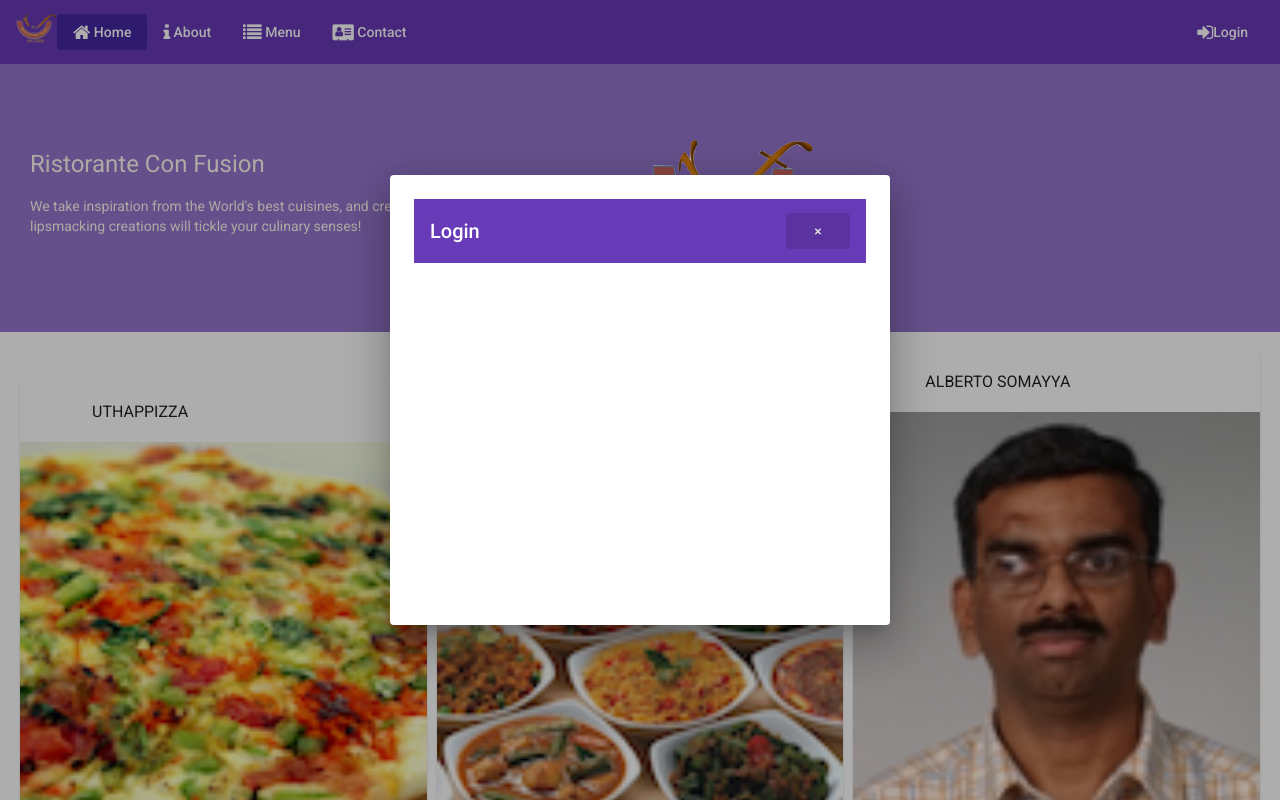
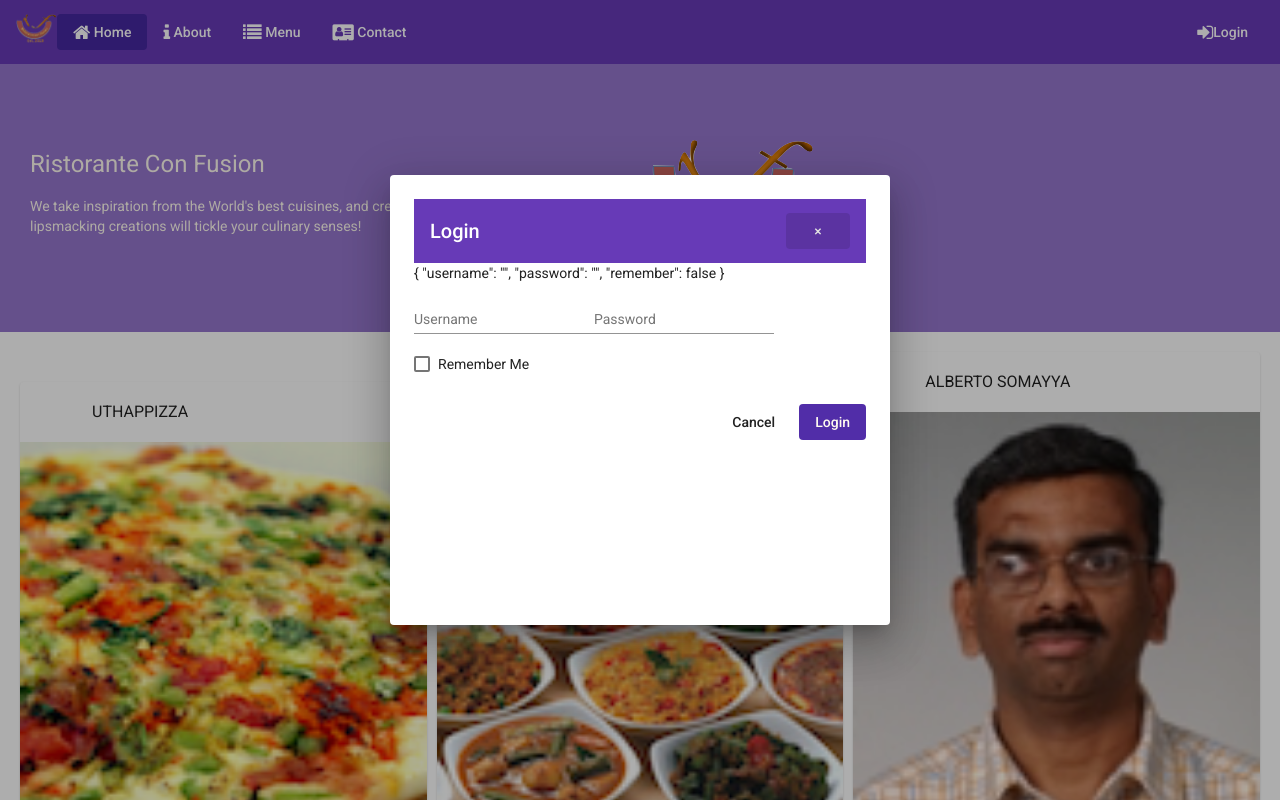
Before and after one commit to Ericnk1/Restorant-webApp-Angular, an Angular app: page /home in a window 1280 px wide. Both pictures are taken after a click on the link "Login". Built offline with nearby package versions, Linux system fonts and the light colour scheme.

Commit message:
Template Forms Part 1

```diff
--- a/src/app/login/login.component.html
+++ b/src/app/login/login.component.html
@@ -3,3 +3,24 @@
   <span class="flex-spacer"></span>
   <button mat-button mat-dialog-close>&times;</button>
 </mat-toolbar>
+<p>{{ user | json }}</p>
+
+<form novalidate (ngSubmit)="onSubmit()">
+
+  <mat-dialog-content>
+    <p>
+      <mat-form-field>
+        <input matInput placeholder="Username" type="text" [(ngModel)]="user.username" name="username">
+      </mat-form-field>
+      <mat-form-field>
+        <input matInput placeholder="Password" type="password" [(ngModel)]="user.password" name="password">
+      </mat-form-field>
+      <mat-checkbox [(ngModel)]="user.remember" name="remember">Remember Me</mat-checkbox>
+    </p>
+  </mat-dialog-content>
+  <mat-dialog-actions>
+    <span class="flex-spacer"></span>
+    <button mat-button mat-dialog-close>Cancel</button>
+    <button type="submit" mat-button class="background-primary text-floral-white" >Login</button>
+  </mat-dialog-actions>
+</form>
--- a/src/app/login/login.component.ts
+++ b/src/app/login/login.component.ts
@@ -1,4 +1,5 @@
 import { Component, OnInit } from '@angular/core';
+import {MatDialogRef} from '@angular/material/dialog';
 
 @Component({
   selector: 'app-login',
@@ -7,9 +8,16 @@
 })
 export class LoginComponent implements OnInit {
 
-  constructor() { }
+  user = {username: '', password: '', remember: false};
+
+  constructor(public dialogRef: MatDialogRef<LoginComponent>) { }
 
   ngOnInit(): void {
   }
 
+  onSubmit(): void {
+    console.log('User: ', this.user);
+    this.dialogRef.close();
+  }
+
 }
```
Also changed, not shown: src/app/app.module.ts (+9 -1 lines).
